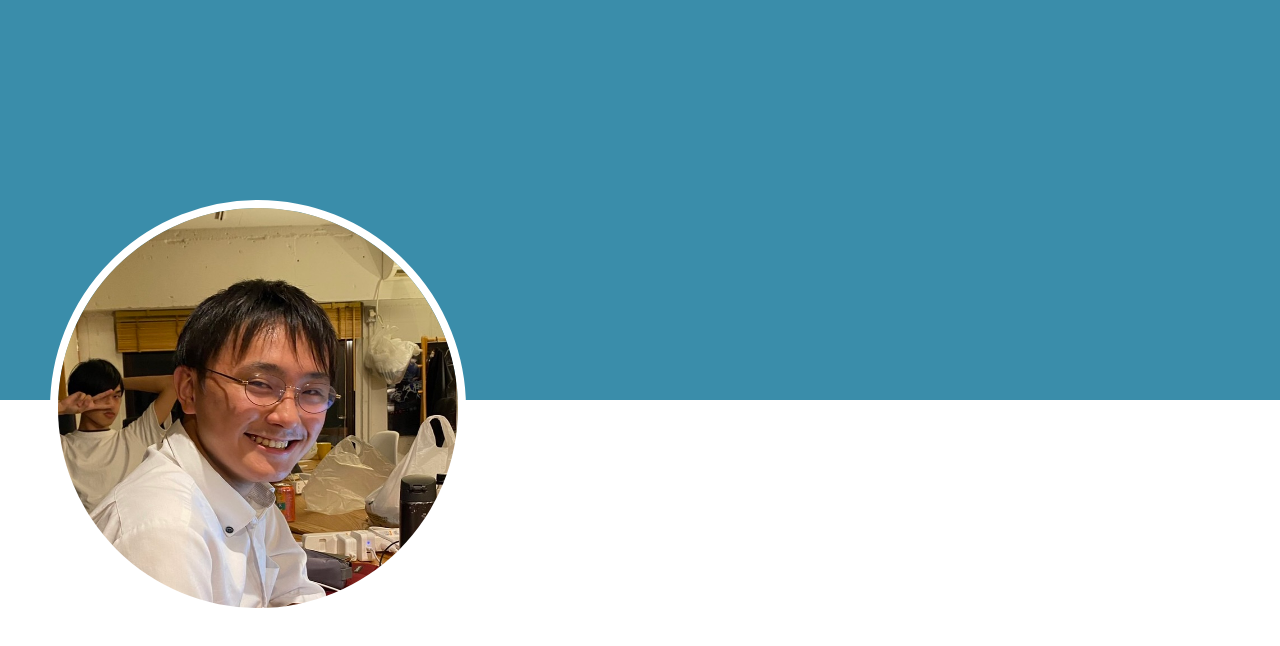
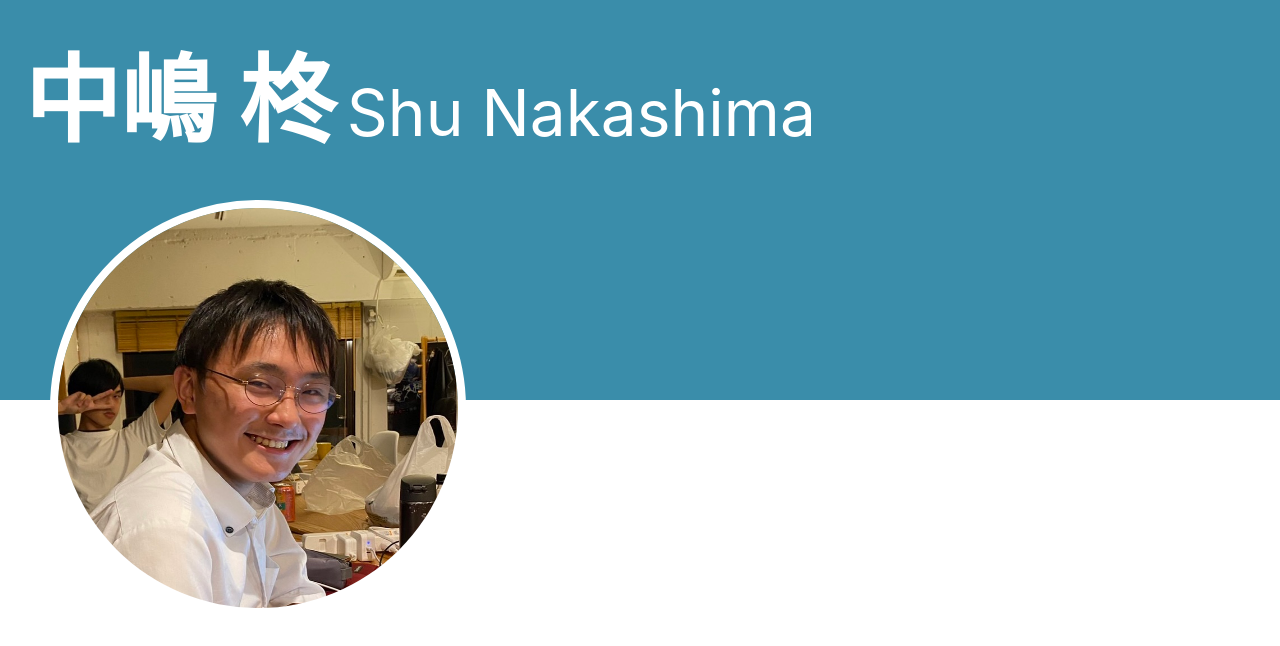
Before and after one commit to shu20031026/rab-introduction, a React (Create React App) app: page / in a window 1280 px wide. Shown: the top 646 px of the page. Built offline with nearby package versions, Linux system fonts and the light colour scheme.

Commit message:
add: 名前の追加

```diff
--- a/src/App.tsx
+++ b/src/App.tsx
@@ -28,18 +28,42 @@ const pageBottom = css`
   width: 100%;
 `
 
-function App() {
+const nameArea = css`
+  display: flex;
+  align-items: flex-end;
+  padding: 24px;
+`
+const kanjiName = css`
+  margin: 0;
+  margin-right: 12px;
+  font-size: 6.0rem;
+  color: white;
+  font-weight: bold;
+
+`
+const englishName = css`
+  margin: 0;
+  font-size: 4.0rem;
+  color: white;
+  margin-bottom: 12px;
+`
+
+const App = () => {
   const data = Introduction
   return (
   <>
     <div css={background}>
       <div css={pageTop}>
+        <div css={nameArea}>
+          <p css={kanjiName}>{`${data.name.lastName.kanji} ${data.name.firstName.kanji}`}</p>
+          <p css={englishName}>{`${data.name.firstName.english} ${data.name.lastName.english}`}</p>
+        </div>
+
       </div>
       <div css={imageWrapper}>
         <img src={MyFace} alt="かお" css={image} width="400px" height="400px"/>
       </div>
       <div css={pageBottom}>
-
       </div>
     </div>
   </>
```
